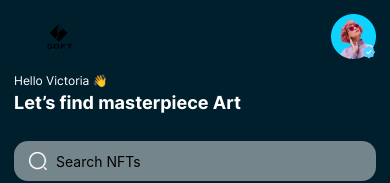
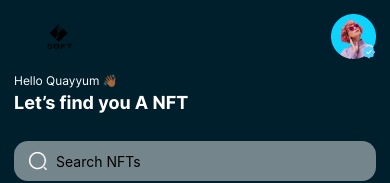
Before and after one commit to AbdulQuayyum/React-Native-NFT-App, a React Native app: screen /Home in a window 390 px wide. Shown: the top 183 px of the page. Built offline with nearby package versions, Linux system fonts and the light colour scheme.

Commit message:
first commit

```diff
--- a/components/HomeHeader.js
+++ b/components/HomeHeader.js
@@ -52,7 +52,7 @@ const HomeHeader = ({ onSearch }) => {
             color: COLORS.white,
           }}
         >
-          Hello Victoria 👋
+          Hello Quayyum 👋🏾
         </Text>
 
         <Text
@@ -63,7 +63,7 @@ const HomeHeader = ({ onSearch }) => {
             marginTop: SIZES.base / 2,
           }}
         >
-          Let’s find masterpiece Art
+          Let’s find you A NFT
         </Text>
       </View>
 
```
